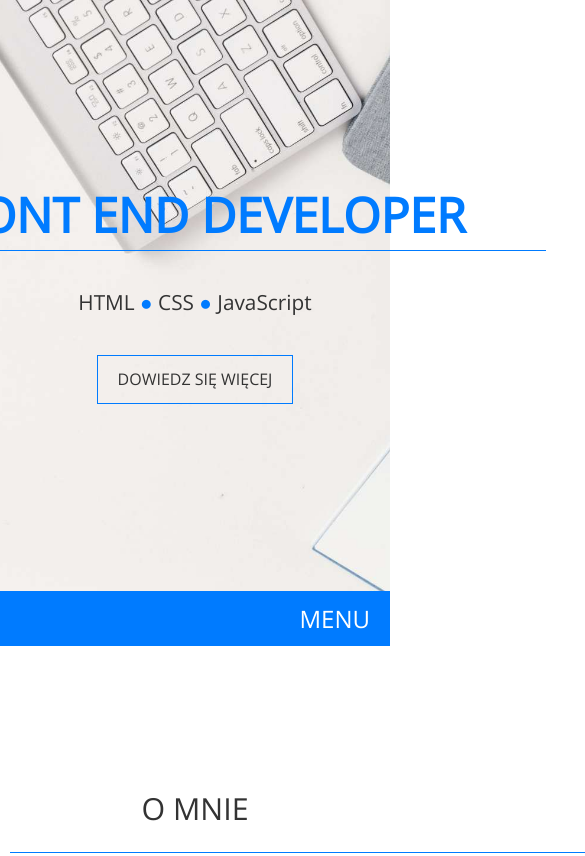
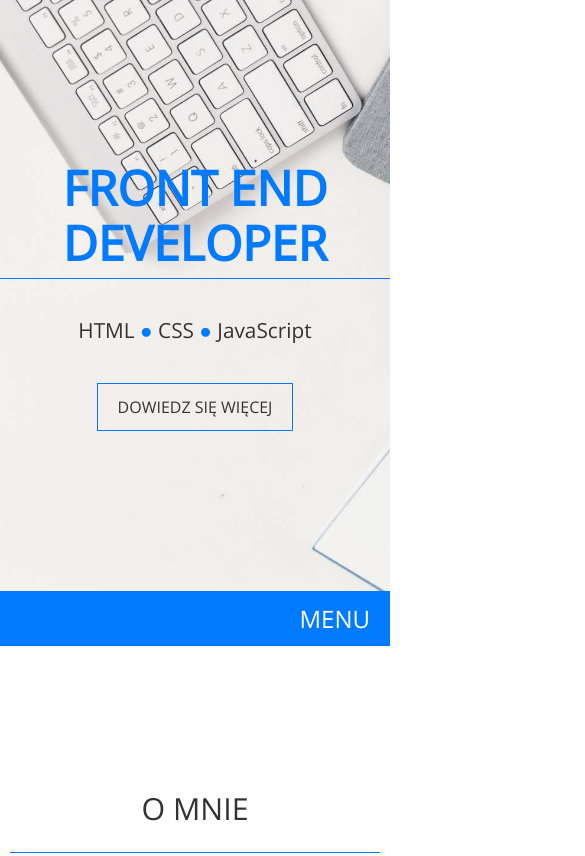
Before and after one commit to aparcheta/Zadania-CSS, a plain HTML site: page 9-projekt-portfolio/index.html in a window 390 px wide. Shown: the top 856 px of the page, 585 px wide, since content can reach past the window. Drawn offline with nearby package versions, Linux system fonts and the light colour scheme.

Commit message:
poprawka do zadania 9 portfolio

```diff
--- a/9-projekt-portfolio/css/style.css
+++ b/9-projekt-portfolio/css/style.css
@@ -234,6 +234,7 @@ label[for="drop-nav"]{
 @media (max-width: 480px){
     .main-header .main-header-content h1{
         font-size: 3em;
+        word-wrap: break-word;
     }
     .about .about-img{
         max-height: 200px;
@@ -267,4 +268,7 @@ label[for="drop-nav"]{
         margin: 0;
 
     }
+    hr{
+        width: auto;
+    }
 }
```
